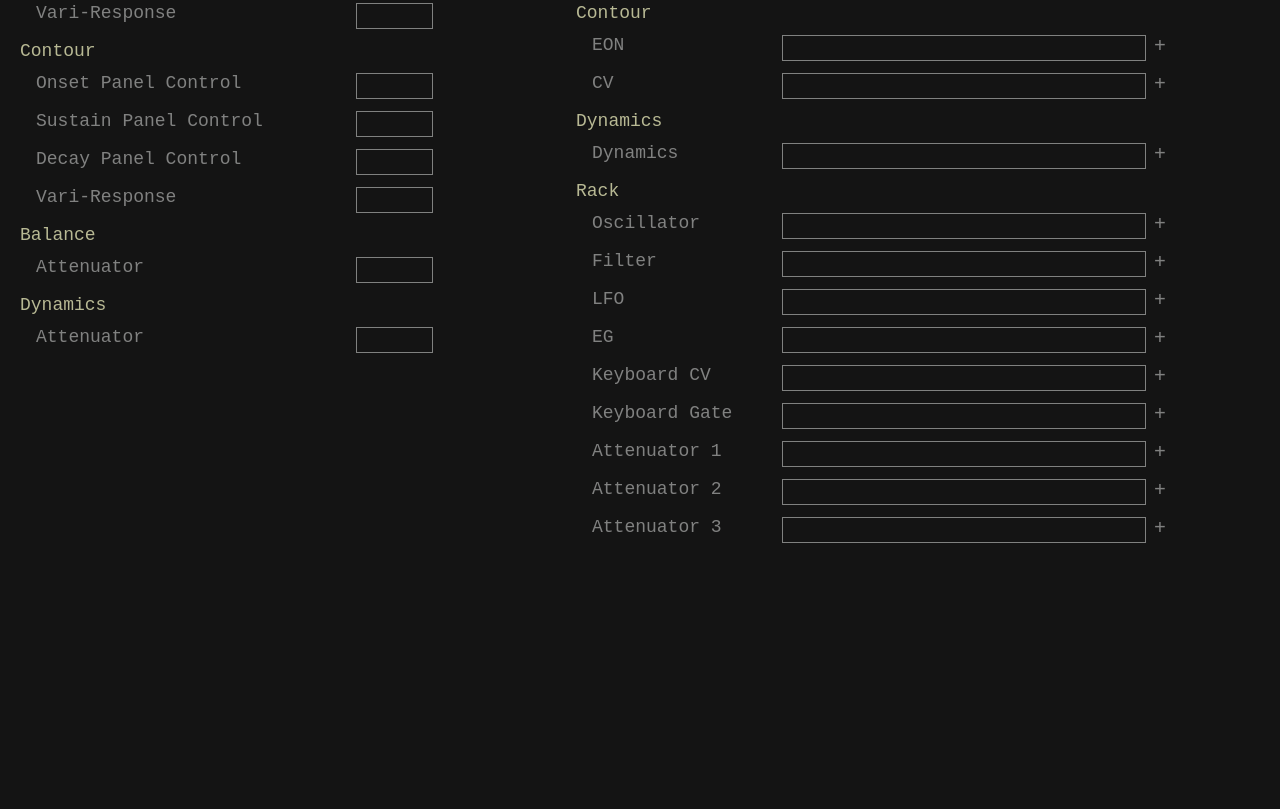
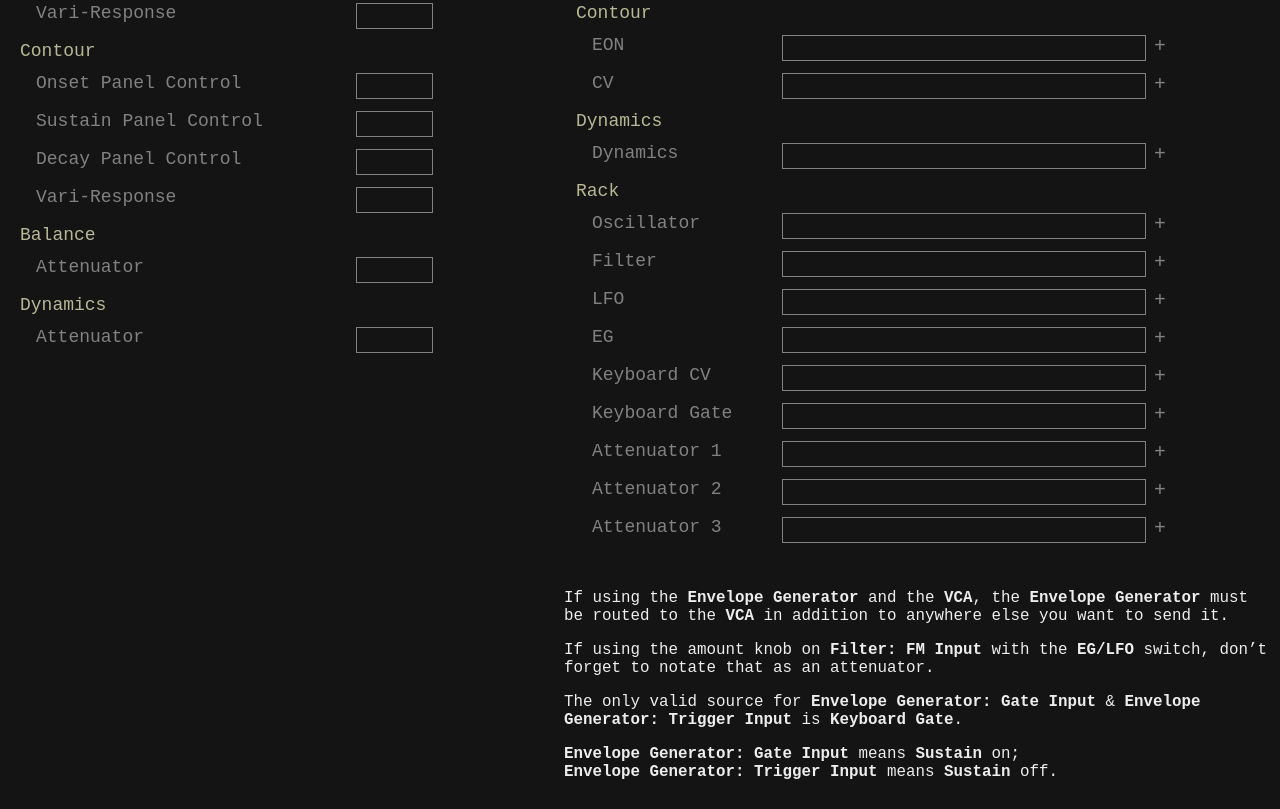
Before and after one commit to damonholzborn/ExquisiteCoast, a plain HTML site: page drone.html in a window 1280 px wide. Shown: the part 2981-3790 px from the top of the page. Before the commit the page ends 3548 px from the top, so only its background shows below. Drawn offline with Linux system fonts and the light colour scheme.

Commit message:
Added Rack footnote.

```diff
--- a/drone.html
+++ b/drone.html
@@ -1144,8 +1144,19 @@
 			<div id="rack_attenuator_three_plus" class="plus pointy">
 				+
 			</div>
+
 		</div>
 
+		<div class="footnotes">
+			<br>
+			<p>If using the <b>Envelope Generator</b> and the <b>VCA</b>, the <b>Envelope Generator</b> must be routed to the <b>VCA</b> in addition to anywhere else you want to send it.</p>
+
+			<p>If using the amount knob on <b>Filter: FM Input</b> with the <b>EG/LFO</b> switch, don’t forget to notate that as an attenuator.</p>
+
+			<p>The only valid source for <b>Envelope Generator: Gate Input</b> & <b>Envelope Generator: Trigger Input</b> is <b>Keyboard Gate</b>.</p>
+
+			<p><b>Envelope Generator: Gate Input</b> means <b>Sustain</b> on;<br><b>Envelope Generator: Trigger Input</b> means <b>Sustain</b> off.</p>
+		</div>
 	</section>
 
 
--- a/style.css
+++ b/style.css
@@ -267,6 +267,10 @@ select.jacks {
 	user-select: none;
 }
 
+.footnotes {
+	font-size: 0.88em;
+}
+
 /* ********* Media Queries ********* */
 
 
```
